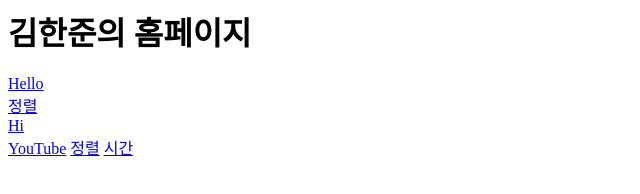
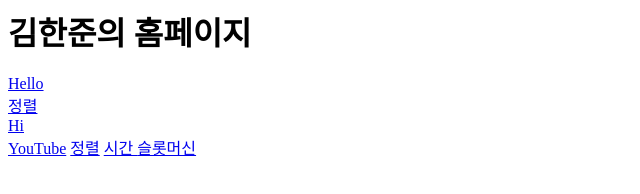
Before and after one commit to gkswns0601/gkswns0601.github.io, a plain HTML site: page index.html in a window 1280 px wide. Shown: the full height of the page, 0-640 px from the left. Drawn offline with Linux system fonts and the light colour scheme.

Commit message:
Update index.html

```diff
--- a/index.html
+++ b/index.html
@@ -11,5 +11,6 @@
     <a href="abc/video.html">YouTube</a>
     <a href="sort.html">정렬</a>
     <a href="time.html">시간</>
+    <a href="sm.html">슬롯머신</>
   </body>
 </html>
```
